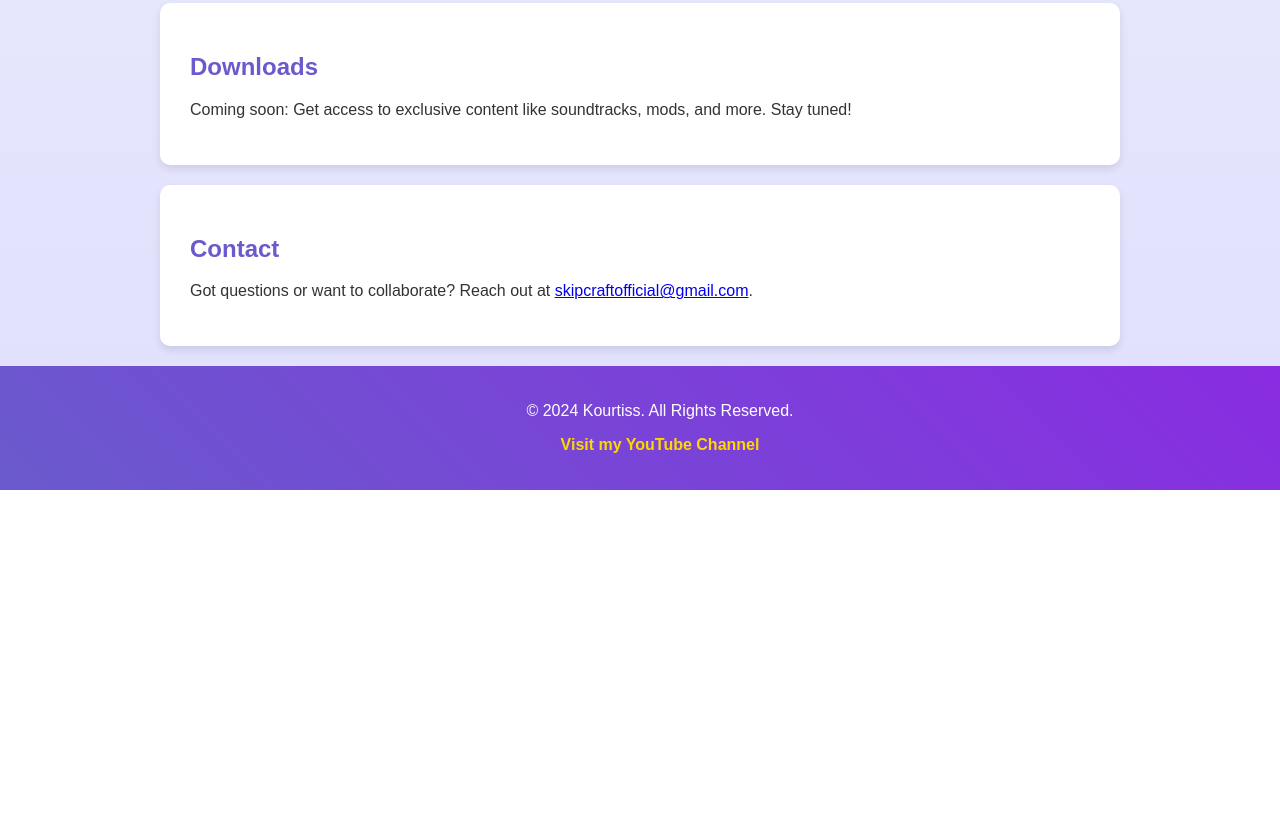
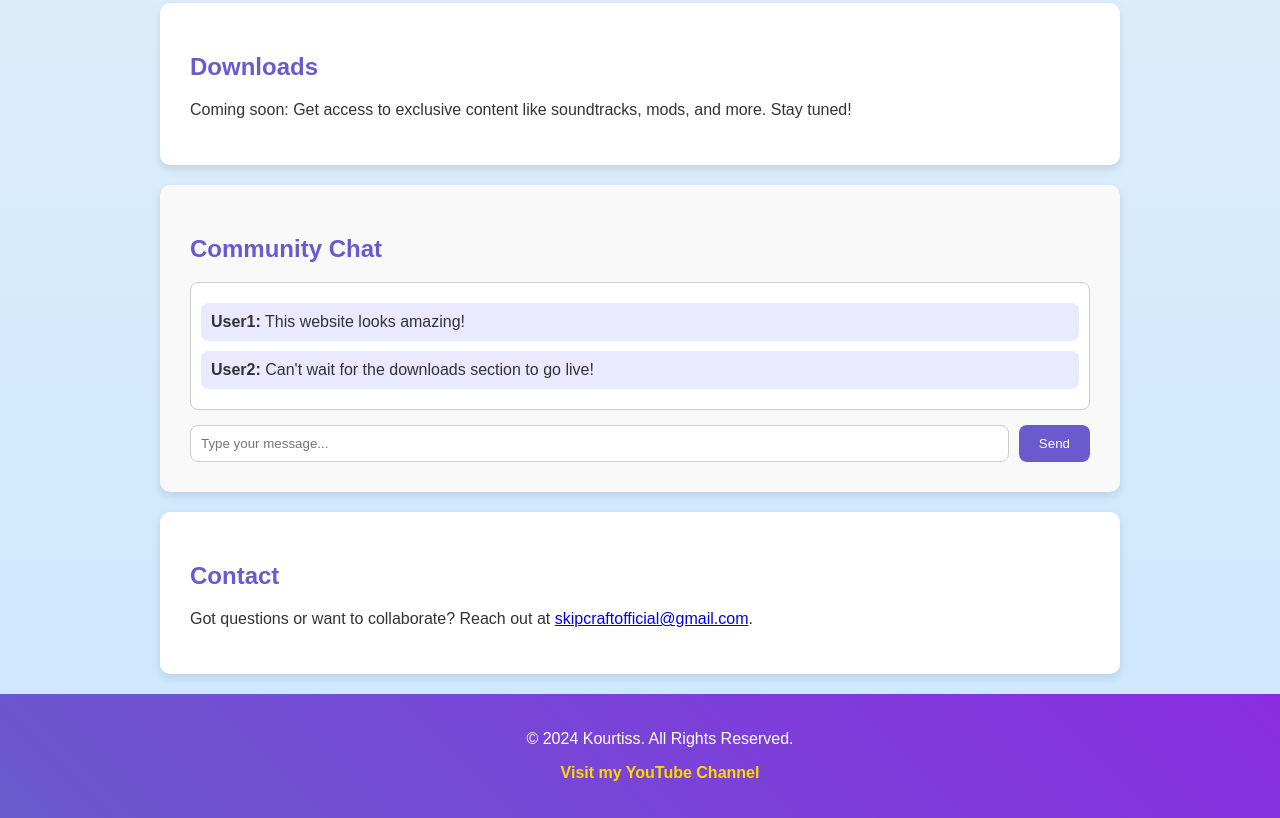
Before and after one commit to Kourtiss/kourtiss-cult, a plain HTML site: page index.html in a window 1280 px wide. Shown: the part 1210-2028 px from the top of the page. Before the commit the page ends 1700 px from the top, so only its background shows below. Drawn offline with Linux system fonts and the light colour scheme.

Commit message:
index.html

```diff
--- a/index.html
+++ b/index.html
@@ -9,7 +9,7 @@
             font-family: Arial, sans-serif;
             margin: 0;
             padding: 0;
-            background: linear-gradient(to bottom, #f4f4f4, #e0e0ff);
+            background: linear-gradient(to bottom, #f4f4f4, #cce7ff);
             color: #333;
         }
         header {
@@ -22,7 +22,7 @@
         nav {
             display: flex;
             justify-content: center;
-            background: #444;
+            background: #333;
             padding: 10px 0;
             box-shadow: 0 2px 4px rgba(0, 0, 0, 0.1);
         }
@@ -39,7 +39,7 @@
         .hero {
             text-align: center;
             padding: 60px 20px;
-            background: url('https://placekitten.com/1200/400') no-repeat center center/cover;
+            background: url('https://via.placeholder.com/1200x400') no-repeat center center/cover;
             color: white;
             text-shadow: 2px 2px 4px rgba(0, 0, 0, 0.7);
         }
@@ -91,6 +91,54 @@
         footer a:hover {
             text-decoration: underline;
         }
+        .chat-section {
+            padding: 30px;
+            margin: 20px auto;
+            background: #f9f9f9;
+            border-radius: 10px;
+            box-shadow: 0 4px 8px rgba(0, 0, 0, 0.1);
+            max-width: 900px;
+        }
+        .chat-section h2 {
+            color: #6a5acd;
+        }
+        .chat-box {
+            border: 1px solid #ccc;
+            padding: 10px;
+            max-height: 300px;
+            overflow-y: auto;
+            background: #fff;
+            border-radius: 8px;
+        }
+        .chat-box p {
+            margin: 10px 0;
+            padding: 10px;
+            border-radius: 8px;
+            background: #e9e9ff;
+            color: #333;
+        }
+        .chat-form {
+            display: flex;
+            margin-top: 15px;
+        }
+        .chat-form input[type="text"] {
+            flex: 1;
+            padding: 10px;
+            border: 1px solid #ccc;
+            border-radius: 8px;
+        }
+        .chat-form button {
+            padding: 10px 20px;
+            background: #6a5acd;
+            color: white;
+            border: none;
+            border-radius: 8px;
+            margin-left: 10px;
+            cursor: pointer;
+        }
+        .chat-form button:hover {
+            background: #8a2be2;
+        }
     </style>
 </head>
 <body>
@@ -105,6 +153,7 @@
     <a href="#about">About</a>
     <a href="#gallery">Gallery</a>
     <a href="#downloads">Downloads</a>
+    <a href="#chat">Community Chat</a>
     <a href="#contact">Contact</a>
 </nav>
 
@@ -133,6 +182,18 @@
     <p>Coming soon: Get access to exclusive content like soundtracks, mods, and more. Stay tuned!</p>
 </section>
 
+<section id="chat" class="chat-section">
+    <h2>Community Chat</h2>
+    <div class="chat-box" id="chat-box">
+        <p><strong>User1:</strong> This website looks amazing!</p>
+        <p><strong>User2:</strong> Can't wait for the downloads section to go live!</p>
+    </div>
+    <form class="chat-form" onsubmit="addMessage(event)">
+        <input type="text" id="chat-input" placeholder="Type your message...">
+        <button type="submit">Send</button>
+    </form>
+</section>
+
 <section id="contact">
     <h2>Contact</h2>
     <p>Got questions or want to collaborate? Reach out at <a href="mailto:skipcraftofficial@gmail.com">skipcraftofficial@gmail.com</a>.</p>
@@ -143,5 +204,21 @@
     <p><a href="https://www.youtube.com/@kourtiss64" target="_blank">Visit my YouTube Channel</a></p>
 </footer>
 
+<script>
+    function addMessage(event) {
+        event.preventDefault();
+        const input = document.getElementById('chat-input');
+        const chatBox = document.getElementById('chat-box');
+
+        if (input.value.trim() !== "") {
+            const newMessage = document.createElement('p');
+            newMessage.innerHTML = `<strong>You:</strong> ${input.value}`;
+            chatBox.appendChild(newMessage);
+            input.value = "";
+            chatBox.scrollTop = chatBox.scrollHeight;
+        }
+    }
+</script>
+
 </body>
 </html>
```
